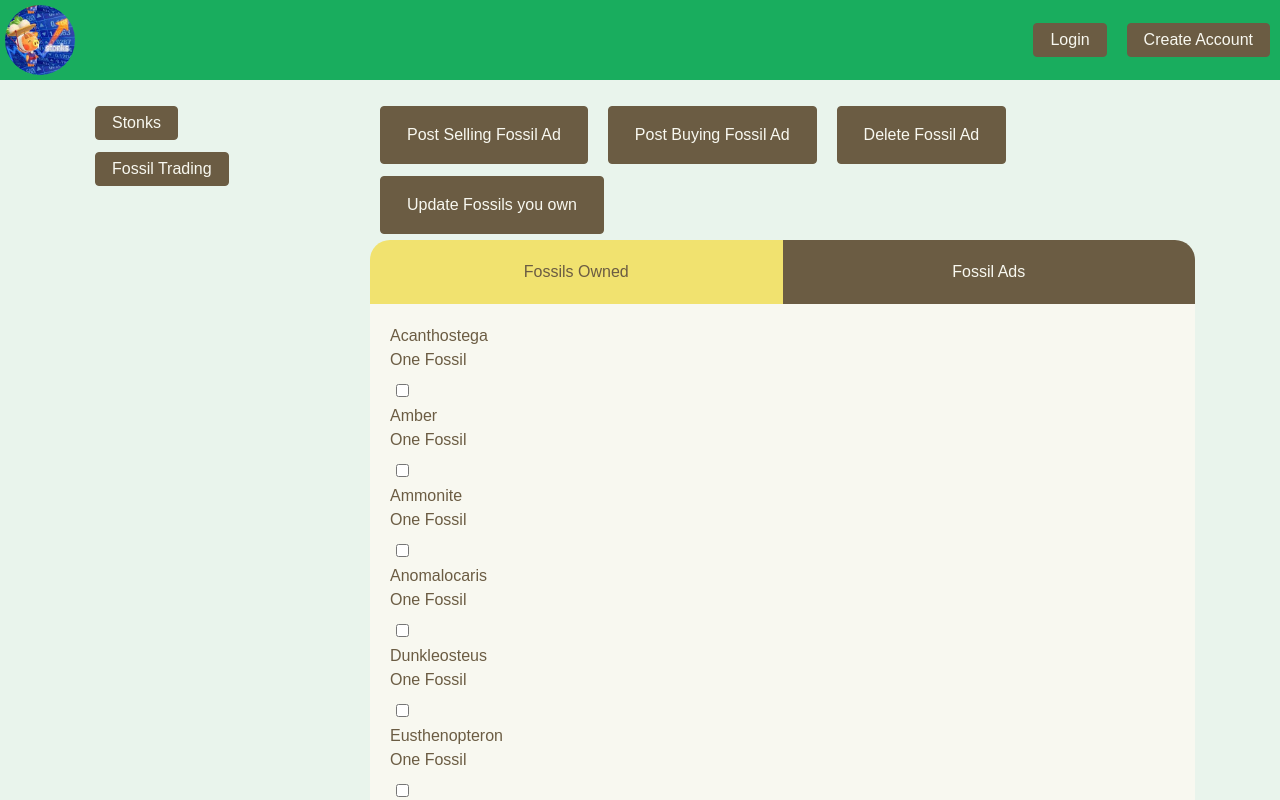
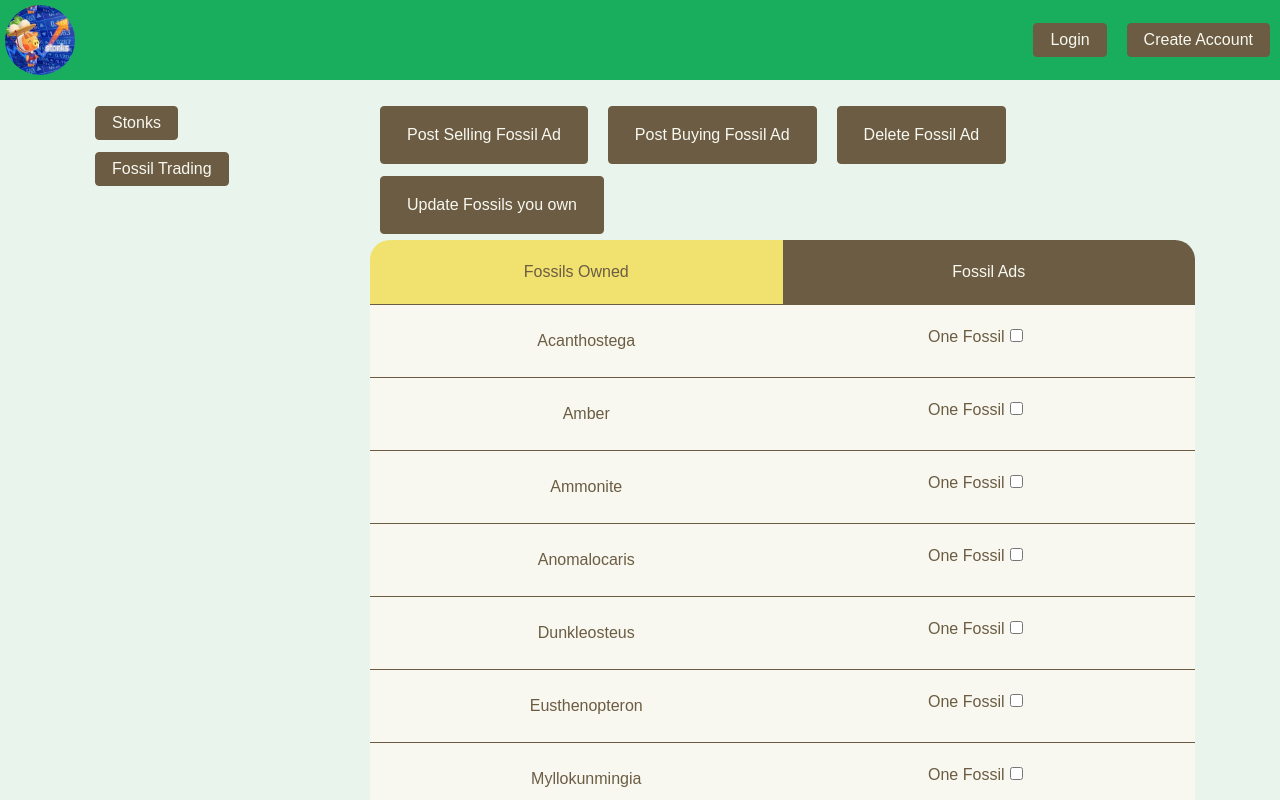
Before and after one commit to musdem/ac-stonks-and-fossils, an Angular app: page /fossils in a window 1280 px wide. Shown: the top 800 px of the page. Built offline with nearby package versions, Linux system fonts and the light colour scheme.

Commit message:
minor fossils owned update

```diff
--- a/src/app/dashboards/fossils-dashboard/fossils-dashboard.component.scss
+++ b/src/app/dashboards/fossils-dashboard/fossils-dashboard.component.scss
@@ -24,9 +24,28 @@
     }
   }
   .fossil-tab-contents {
-    padding: 20px;
     border-bottom-right-radius: 20px;
     border-bottom-left-radius: 20px;
     background-color: $ac-light-brown;
+    .owned-fossils {
+      padding: 20px;
+      border-top: 1px solid $ac-brown;
+      display: flex;
+      .fossil-name {
+        flex: 1;
+        text-align: center;
+        margin: auto;
+      }
+      .fossil-parts {
+        flex: 1;
+        display: flex;
+        flex-direction: column;
+        justify-content: center;
+        align-items: center;
+        .fossil-part {
+          display: flex;
+        }
+      }
+    }
   }
 }
--- a/src/app/dashboards/fossils-dashboard/fossils-dashboard.component.ts
+++ b/src/app/dashboards/fossils-dashboard/fossils-dashboard.component.ts
@@ -19,6 +19,7 @@ export class FossilsDashboardComponent implements OnInit {
 
   ngOnInit(): void {
     // TODO go through the list of part ids that the user owns once and check the checkbox of the corresponding html id
+    // TODO probably should use something like ngAfterViewChecked to update if you own fossils or not if there is a race condition
   }
 
   showSellFossils() {
```
